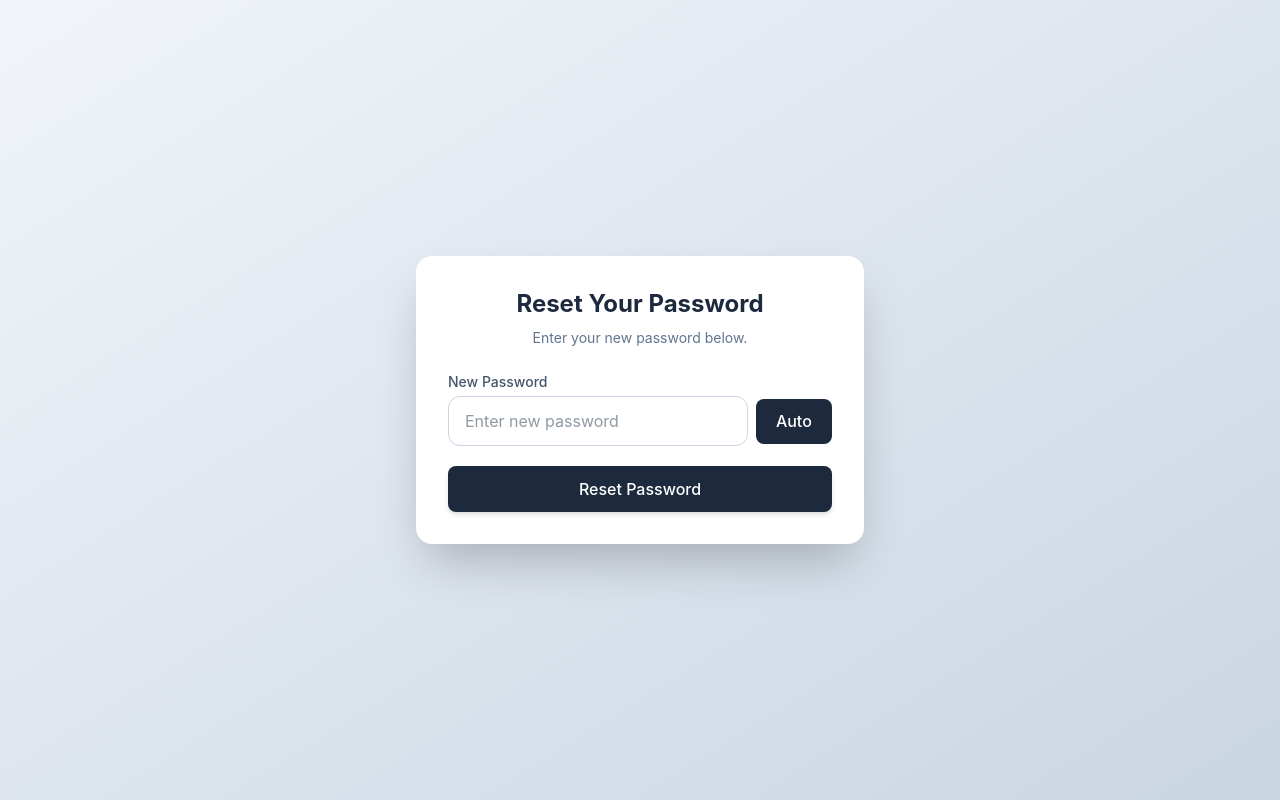
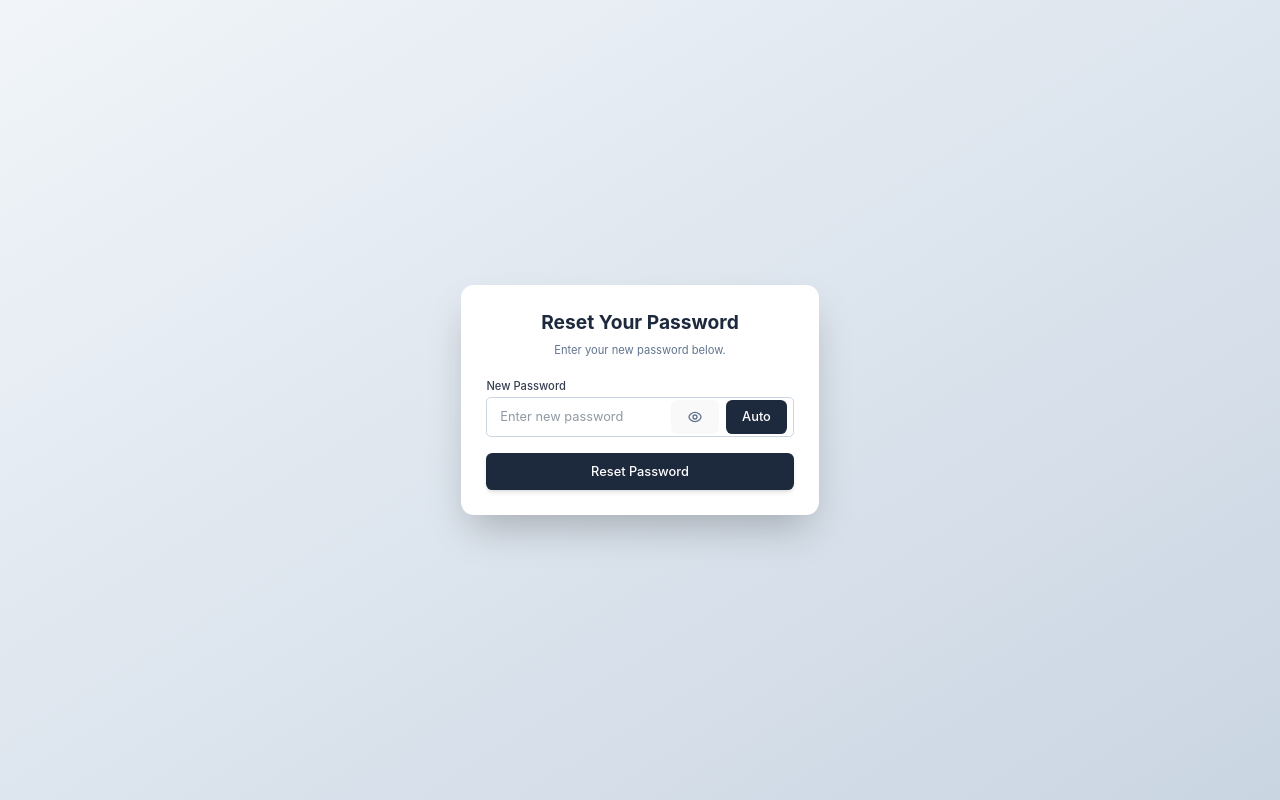
Before and after one commit to smondal229/tms-frontend, a React (Vite) app: page /reset-password in a window 1280 px wide. Built offline with nearby package versions, Linux system fonts and the light colour scheme.

Commit message:
Fix UI - viewport scale changed Error message added to translation

```diff
--- a/index.html
+++ b/index.html
@@ -3,8 +3,7 @@
   <head>
     <meta charset="UTF-8" />
     <link rel="icon" type="image/svg+xml" href="/vite.svg" />
-    <meta name="viewport" content="width=device-width, initial-scale=0.8" />
-    <meta http-equiv="Content-Security-Policy" content="default-src 'self'; img-src 'self' data:; script-src 'self'; style-src 'self' 'unsafe-inline';" />
+    <meta name="viewport" content="width=device-width, initial-scale=1.0" />
     <meta http-equiv="X-UA-Compatible" content="IE=edge" />
     <meta name="referrer" content="no-referrer" />
     <title>Ultraship TMS</title>
--- a/src/apollo/client.ts
+++ b/src/apollo/client.ts
@@ -46,6 +46,7 @@ export const refreshLink = new ApolloLink((operation, forward) => {
         const unauthorized = result.errors?.some(
           (err) =>
             err.extensions?.code === 'UNAUTHENTICATED' ||
+            err.message?.toLowerCase().includes('not authorized') ||
             err.message?.toLowerCase().includes('unauthorized')
         );
 
--- a/src/components/features/shipments/ShipmentDetail.tsx
+++ b/src/components/features/shipments/ShipmentDetail.tsx
@@ -225,7 +225,7 @@ const ShipmentDetail: React.FC = () => {
         {/* Tracking Timeline */}
         {sortedTracking.length > 0 && (
           <Section title="Tracking History" icon={<MapPinIcon className="w-4 h-4" />}>
-            <div className="relative">
+            <div className="relative max-h-96 overflow-y-auto">
               {sortedTracking.map((event: ShipmentTrackingWithUser, index: number) => {
                 const config = trackingStatusConfig[event.status] ?? {
                   color: 'text-gray-500',
--- a/src/components/features/shipments/ShipmentFormModal.tsx
+++ b/src/components/features/shipments/ShipmentFormModal.tsx
@@ -164,7 +164,11 @@ const ShipmentFormModal: React.FC<ShipmentFormModalProps> = ({
   ]);
 
   const disabledOnDelivered = useMemo(() => {
-    return mode === 'edit' && shipment?.status === ShipmentStatus.DELIVERED;
+    return (
+      mode === 'edit' &&
+      (shipment?.status === ShipmentStatus.DELIVERED ||
+        shipment?.status === ShipmentStatus.CANCELLED)
+    );
   }, [mode, shipment?.status]);
 
   useEffect(() => {
--- a/src/components/features/shipments/ShipmentGrid.tsx
+++ b/src/components/features/shipments/ShipmentGrid.tsx
@@ -2,9 +2,9 @@ import {
   ArrowDownIcon,
   ArrowUpIcon,
   ChevronUpDownIcon,
-  EllipsisHorizontalIcon,
-  FlagIcon
+  EllipsisHorizontalIcon
 } from '@heroicons/react/24/outline';
+import { FlagIcon } from '@heroicons/react/24/solid';
 import { enqueueSnackbar, type SnackbarKey } from 'notistack';
 import React, { useEffect, useRef } from 'react';
 import { formatDate, formatRate, getShipmentStatusLabel } from '../../../helpers/shipments';
@@ -101,7 +101,7 @@ const ShipmentGrid: React.FC<ShipmentGridProps> = ({
         return (
           <div className="flex items-center gap-2">
             {s?.isFlagged && <FlagIcon className="h-4 w-4 text-red-500" title="Flagged shipment" />}
-            <span className="font-mono text-sm text-gray-700">{s?.trackingNumber}</span>;
+            <span className="font-mono text-sm text-gray-700">{s?.trackingNumber}</span>
           </div>
         );
       }
--- a/src/components/features/shipments/StatusField.tsx
+++ b/src/components/features/shipments/StatusField.tsx
@@ -46,7 +46,14 @@ const StatusField: React.FC<Props> = ({ shipment, formData, disabled, handleChan
           const isAllowed = allowedNextStatuses.includes(status);
 
           return (
-            <option key={status} value={status} disabled={!isCurrent && !isAllowed}>
+            <option
+              key={status}
+              value={status}
+              disabled={!isCurrent && !isAllowed}
+              className={
+                !isCurrent && !isAllowed ? 'cursor-not-allowed opacity-60' : 'font-semibold'
+              }
+            >
               {status.replaceAll('_', ' ')}
             </option>
           );
--- a/src/config/i18n/en.json
+++ b/src/config/i18n/en.json
@@ -41,9 +41,9 @@
   "select_carrier": "Select Carrier",
   "select_delivery_type": "Select Delivery Type",
   "delivery_type_change_error": "Delivery type cannot be changed once shipment is picked up",
-  "shipment_status_change_error": "Shipment status cannot be changed once shipment is delivered",
+  "shipment_status_change_error": "Shipment status cannot be changed once delivered or cancelled",
   "tracking_details": "Tracking Details",
-  "current_location_change_error": "Current location cannot be changed once shipment is delivered",
+  "current_location_change_error": "Current location cannot be changed once delivered or cancelled",
   "current_location": "Current Location",
   "pickup_address_description": "Location where the shipment begins.",
   "pickup": "Pickup",
@@ -88,5 +88,6 @@
   "save": "Save",
   "calculating_rate": "Calculating rate",
   "auto_calculated": "Auto-calculated field",
-  "update_shipment": "Update Shipment"
+  "update_shipment": "Update Shipment",
+  "invalid_link": "Invalid or expired link"
 }
--- a/src/index.css
+++ b/src/index.css
@@ -5,6 +5,9 @@ body {
 }
 
 :root {
+  height: 125vh !important;
+  zoom: 0.8;
+
   font-family: system-ui, Avenir, Helvetica, Arial, sans-serif;
   line-height: 1.5;
   font-weight: 400;
@@ -17,6 +20,14 @@ body {
   text-rendering: optimizeLegibility;
   -webkit-font-smoothing: antialiased;
   -moz-osx-font-smoothing: grayscale;
+}
+
+.h-screen {
+  height: 125vh !important;
+}
+
+.min-h-screen {
+  min-height: 125vh !important;
 }
 
 a {
--- a/src/pages/auth/ResetPasswordPage.tsx
+++ b/src/pages/auth/ResetPasswordPage.tsx
@@ -1,9 +1,9 @@
 import { useMutation } from '@apollo/client/react';
 import { useState } from 'react';
 import { useNavigate, useSearchParams } from 'react-router-dom';
+import PasswordInput from '../../components/ui/PasswordInput';
 import { RESET_PASSWORD } from '../../graphql/auth/mutations';
 import { parseError } from '../../helpers/auth';
-import { generatePassword } from '../../helpers/shipments';
 
 export default function ResetPasswordPage() {
   const [params] = useSearchParams();
@@ -109,7 +109,7 @@ export default function ResetPasswordPage() {
 
             {/* Password Field */}
             <div>
-              <label className="block text-sm font-medium !text-slate-600 mb-1">New Password</label>
+              {/* <label className="block text-sm font-medium !text-slate-600 mb-1">New Password</label>
               <div className="flex items-center gap-2">
                 <input
                   type="password"
@@ -126,7 +126,16 @@ export default function ResetPasswordPage() {
                 >
                   Auto
                 </button>
-              </div>
+              </div> */}
+              <PasswordInput
+                id="resetPasswordPassword"
+                label="New Password"
+                placeholder="Enter new password"
+                value={password}
+                onChange={setPassword}
+                required
+                showGenerate={true}
+              />
             </div>
 
             {/* Submit Button */}
--- a/src/pages/auth/VerifyEmailPage.tsx
+++ b/src/pages/auth/VerifyEmailPage.tsx
@@ -1,6 +1,7 @@
 import { useMutation } from '@apollo/client/react';
 import { XCircleIcon } from '@heroicons/react/24/outline';
 import { useEffect, useState } from 'react';
+import { useTranslation } from 'react-i18next';
 import { Link, useSearchParams } from 'react-router-dom';
 import { VERIFY_EMAIL } from '../../graphql/auth/mutations';
 import type { VerifyEmailResponse } from '../../graphql/auth/types';
@@ -10,6 +11,7 @@ export default function VerifyEmailPage() {
   const { user, logout } = useAuth();
   const [params] = useSearchParams();
   const token = params.get('token');
+  const { t } = useTranslation();
 
   const [verify, { data }] = useMutation<VerifyEmailResponse, {}>(VERIFY_EMAIL);
   const [status, setStatus] = useState('loading');
@@ -23,20 +25,23 @@ export default function VerifyEmailPage() {
       .catch(() => setStatus('error'));
   }, [token]);
 
-  if (status === 'loading')
+  if (status === 'loading') {
     return (
       <div className="flex flex-col items-center">
         <div className="w-16 h-16 border-4 border-slate-200 border-t-slate-700 rounded-full animate-spin mb-2"></div>
         <p>Verifying...</p>
       </div>
     );
-  if (status === 'error')
+  }
+
+  if (status === 'error') {
     return (
       <div className="flex flex-col mb-2 items-center">
         <XCircleIcon className="w-16 h-16 text-red-400"></XCircleIcon>
-        <p>Invalid or expired link.</p>
+        <p>{t('invalid_link')}</p>
       </div>
     );
+  }
 
   return (
     <>
--- a/src/pages/shipments/ShipmentsPage.tsx
+++ b/src/pages/shipments/ShipmentsPage.tsx
@@ -39,7 +39,7 @@ const ShipmentsPage: React.FC = () => {
   const [retrying, setRetrying] = useState(false);
   const [isModalOpen, setIsModalOpen] = useState(false);
   const isFetchingMore = useRef(false);
-  const [sort, setSort] = useState<SortState | null>({ field: 'ID', direction: 'ASC' });
+  const [sort, setSort] = useState<SortState | null>({ field: 'UPDATED_AT', direction: 'DESC' });
   const [shipmentId, setShipmentId] = useState<string | null>(null);
   const [filters, setFilters] = useState(INITIAL_FILTERS);
   const [open, setOpen] = useState(false);
```
